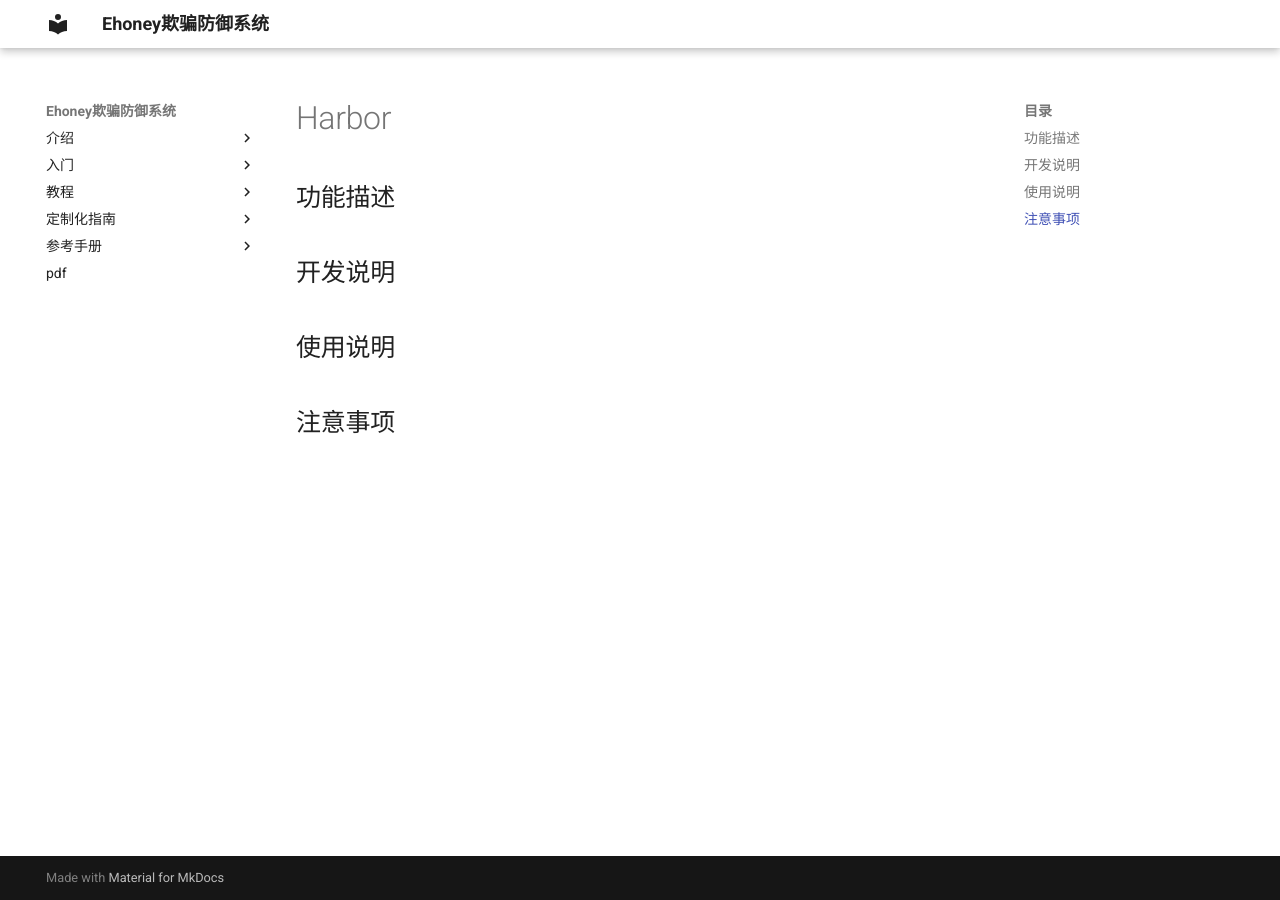
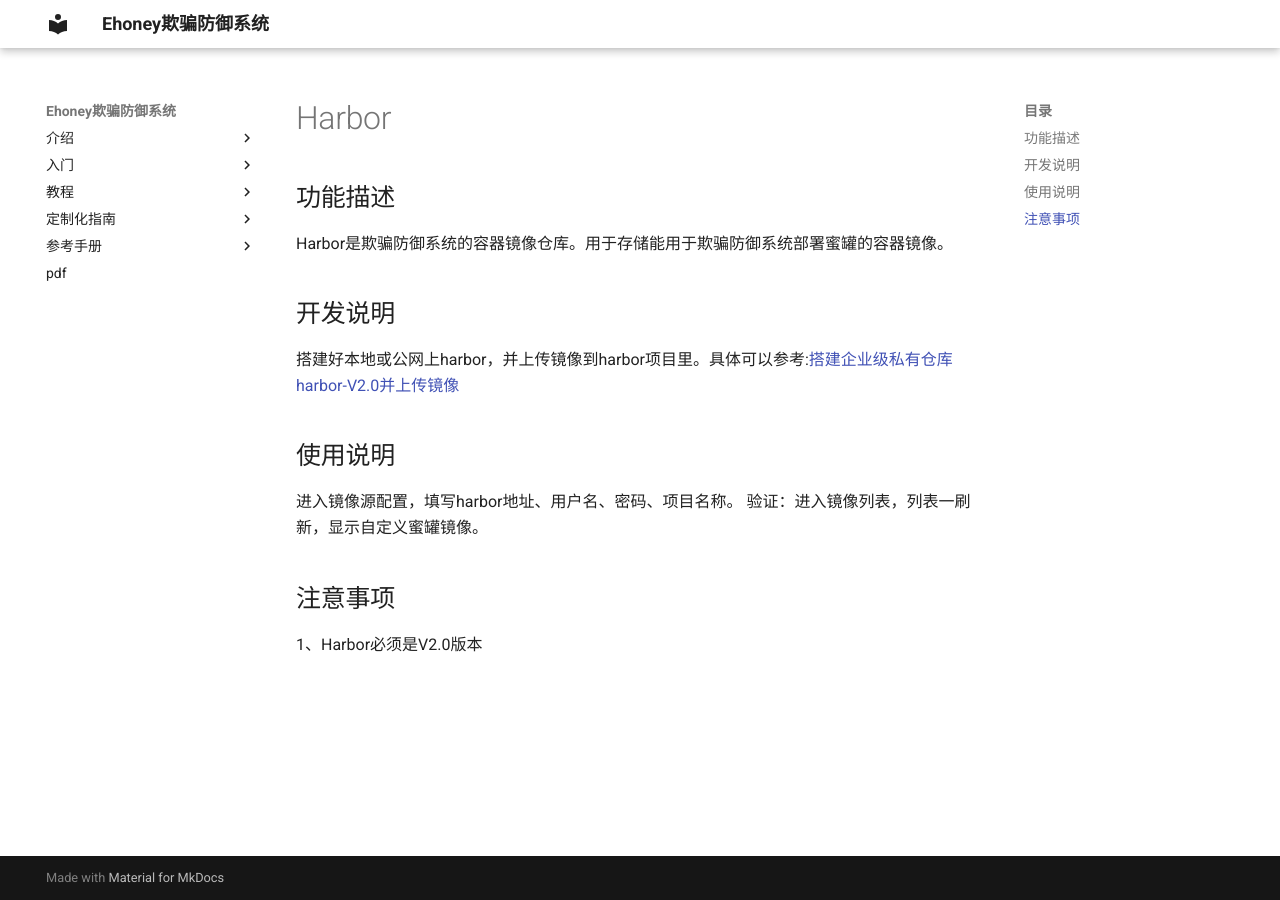
Before and after one commit to seccome/Ehoney, an MkDocs documentation site: the page built from doc/CustomizedGuide/Harbor.md, in a window 1280 px wide. Built offline with MkDocs 1.6.1 and Material for MkDocs 9.7.7, drawn with Linux system fonts in a browser that asks for light colours.

Commit message:
Update Harbor.md

```diff
--- a/doc/CustomizedGuide/Harbor.md
+++ b/doc/CustomizedGuide/Harbor.md
@@ -1,8 +1,12 @@
 ## 功能描述
-
+Harbor是欺骗防御系统的容器镜像仓库。用于存储能用于欺骗防御系统部署蜜罐的容器镜像。
 
 ## 开发说明
+搭建好本地或公网上harbor，并上传镜像到harbor项目里。具体可以参考:[搭建企业级私有仓库harbor-V2.0并上传镜像](https://bbs.huaweicloud.com/blogs/196221)
 
 ## 使用说明
+进入镜像源配置，填写harbor地址、用户名、密码、项目名称。
+验证：进入镜像列表，列表一刷新，显示自定义蜜罐镜像。
 
 ## 注意事项
+1、Harbor必须是V2.0版本
```
